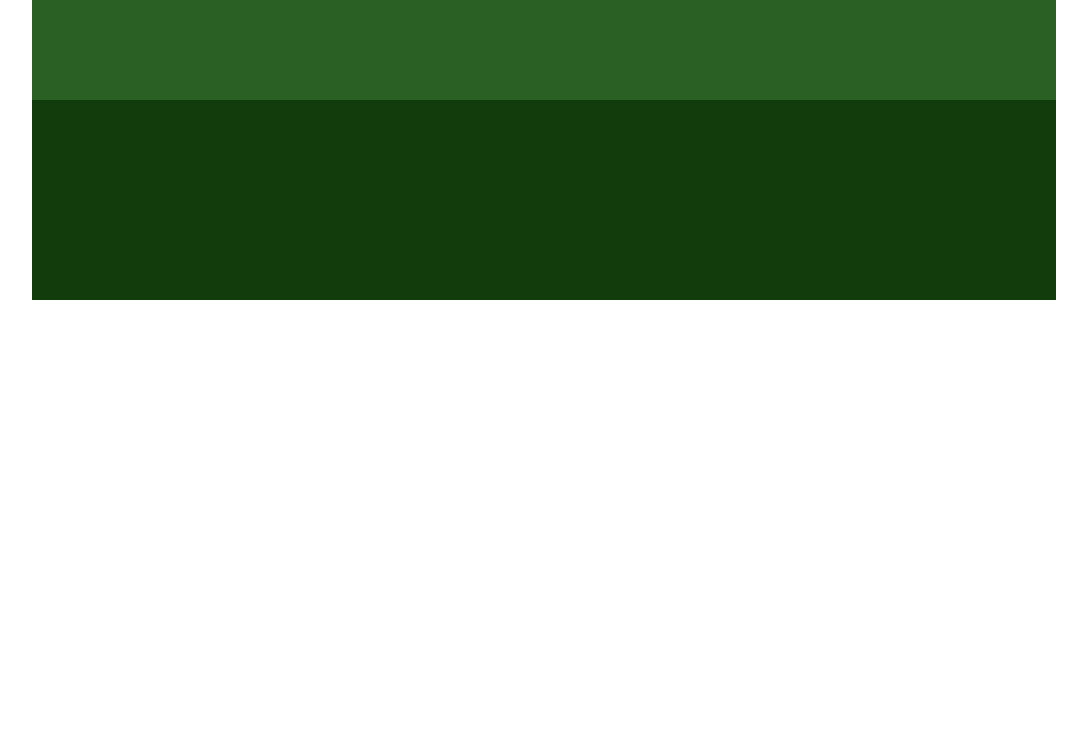
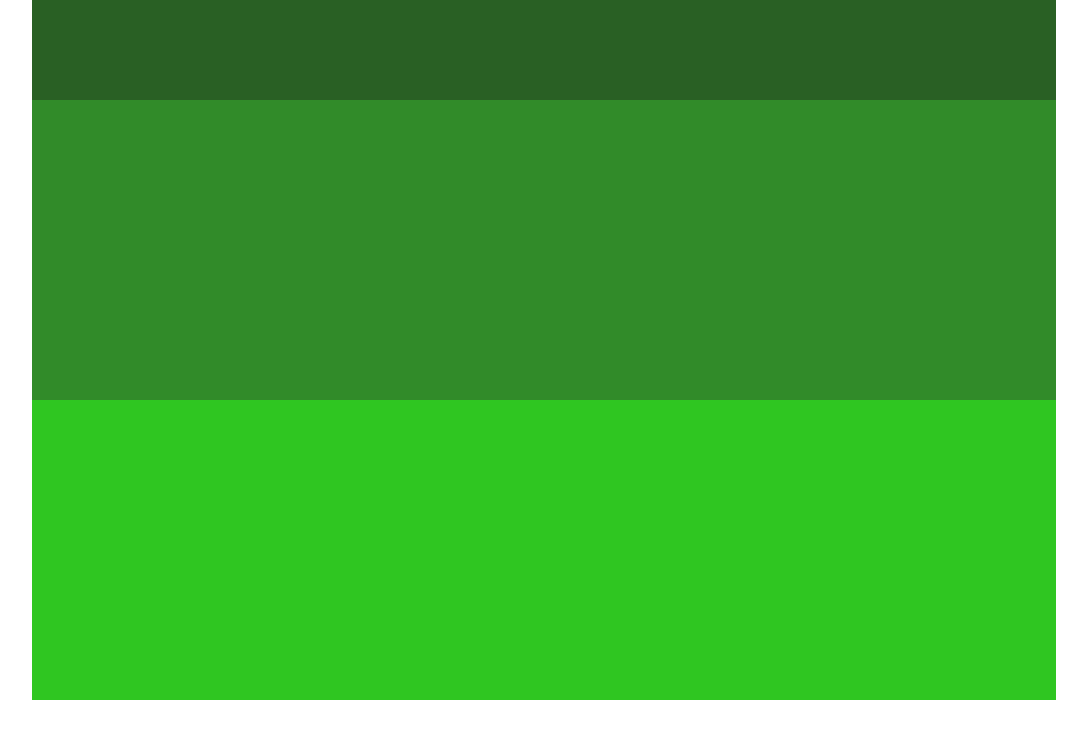
Before and after one commit to WhineyMonkey10/website-testing, a plain HTML site: page index.html in a window 1280 px wide. Shown: the whole page, without its empty margins (96-1183 px from the left). Drawn offline with Linux system fonts and the light colour scheme.

Commit message:
Update style.css

```diff
--- a/style.css
+++ b/style.css
@@ -10,3 +10,13 @@ header {
     background-color: rgb(41, 96, 36);
     min-height: 100px;
 }
+
+main {
+    background-color: rgb(49, 139, 41);
+    min-height: 300px;
+}
+
+.cards {
+    background-color: rgb(47, 198, 33);
+    min-height: 300px;
+}
```
